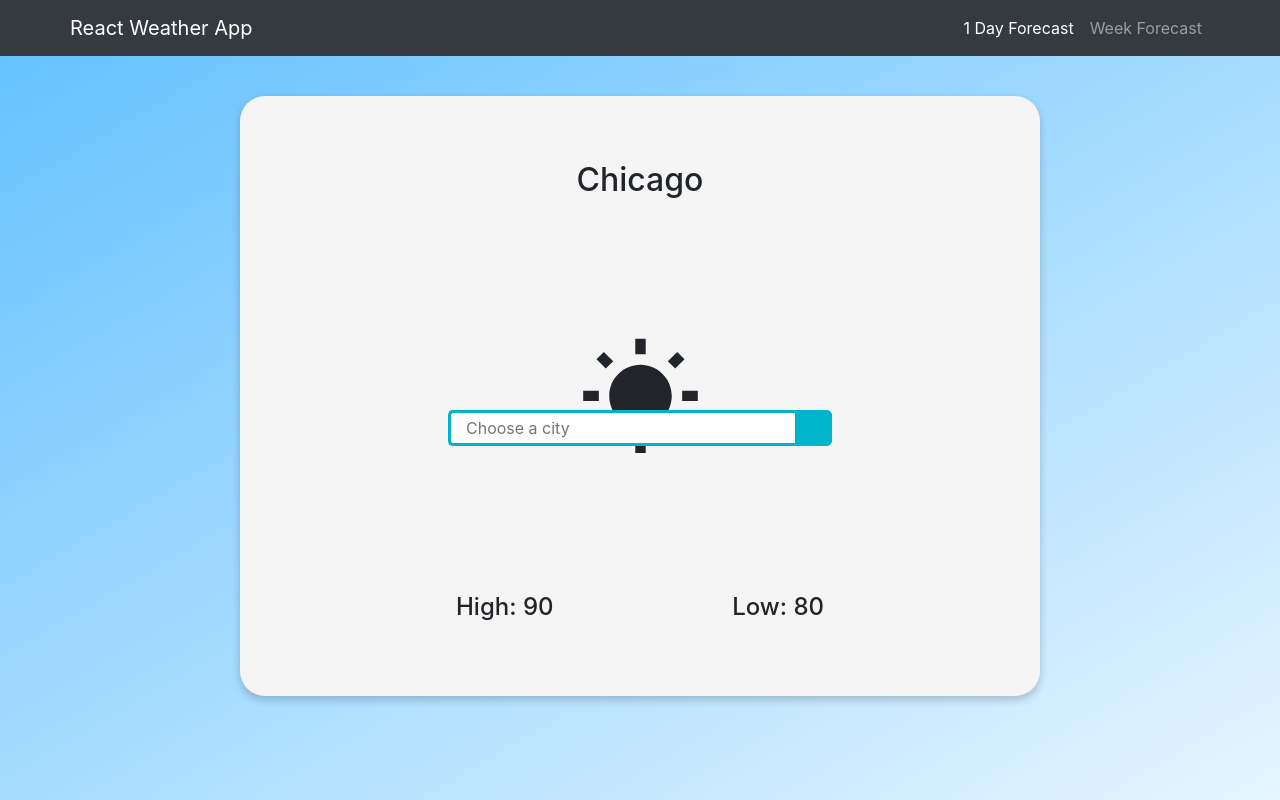
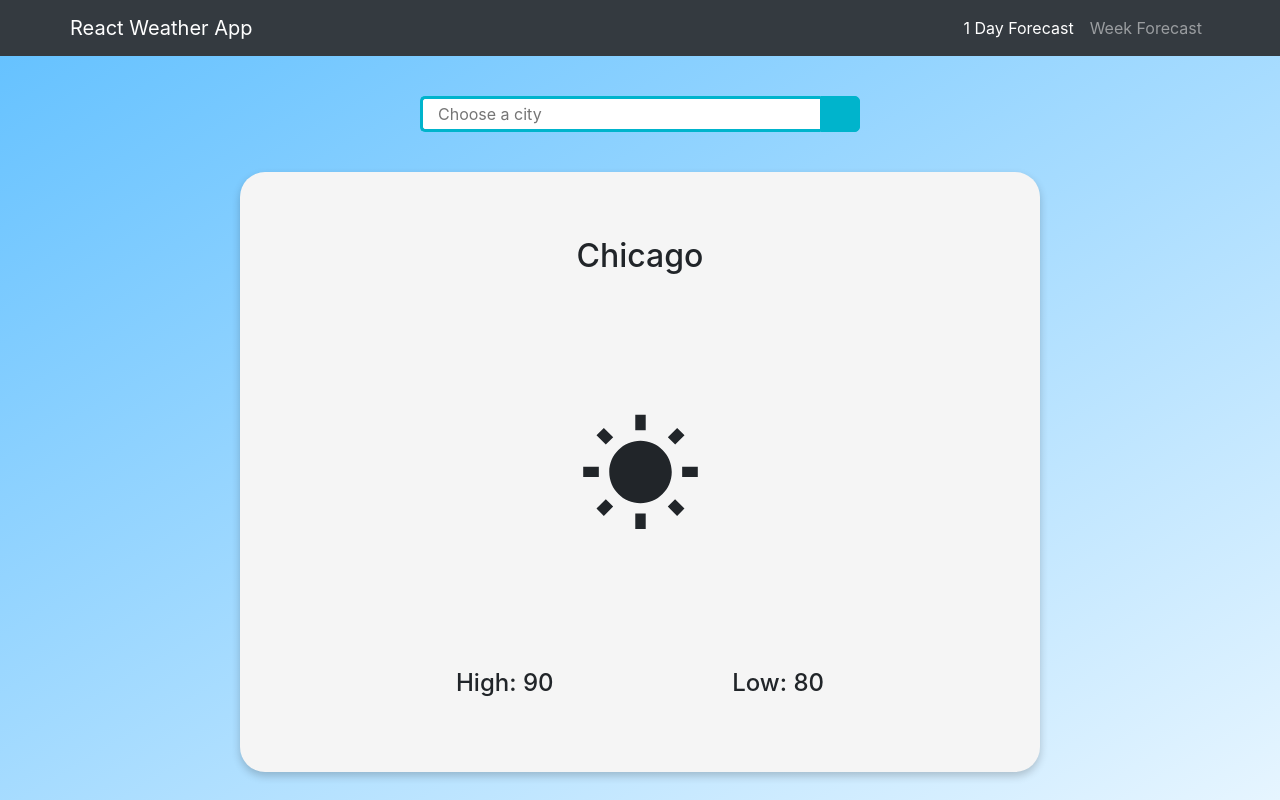
Before and after one commit to MatthewHainesStrive/Intern-weather-app, a React (Create React App) app: page / in a window 1280 px wide. Built offline with nearby package versions, Linux system fonts and the light colour scheme.

Commit message:
fixed formatting

```diff
--- a/src/Components/SearchBar.tsx
+++ b/src/Components/SearchBar.tsx
@@ -1,6 +1,5 @@
 import React from "react";
 import styles from "../Styling/searchBar.module.css";
-import WeatherCard from "./WeatherCard";
 
 export default function SearchBar() {
   return (
--- a/src/Styling/Homepage.module.css
+++ b/src/Styling/Homepage.module.css
@@ -1,9 +1,9 @@
 .Homepage {
   width: 100%;
   background: linear-gradient(to bottom right, #66c2ff, #e6f5ff);
-  display: flexbox;
+  display: flex;
   flex-direction: column;
-  justify-content: center;
+  justify-content: flex-start;
   align-items: center;
   position: absolute;
   top: 56px;
@@ -12,6 +12,6 @@
 .wrapper {
   display: flex;
   flex-direction: column;
-  justify-content: space-between;
+  align-items: center;
   margin: 5vh auto 0 auto;
 }
--- a/src/Styling/card.module.css
+++ b/src/Styling/card.module.css
@@ -2,7 +2,6 @@
   width: 15vw;
   height: 20vh;
   display: block;
-  align-self: center;
 }
 
 .card {
@@ -13,7 +12,6 @@
   background-color: whitesmoke;
   display: flex;
   flex-direction: column;
-  align-self: center;
   justify-content: space-around;
   align-items: center;
 }
--- a/src/Styling/searchBar.module.css
+++ b/src/Styling/searchBar.module.css
@@ -4,7 +4,7 @@
 }
 
 .searchTerm {
-  width: 100%;
+  width: 400px;
   border: 3px solid #00b4cc;
   border-right: none;
   padding: 15px;
@@ -32,9 +32,6 @@
 
 /*Resize the wrap to see the search bar change!*/
 .wrap {
-  width: 30%;
-  position: absolute;
-  top: 50%;
-  left: 50%;
-  transform: translate(-50%, -50%);
+  display: flex;
+  margin-bottom: 5vh;
 }
```
